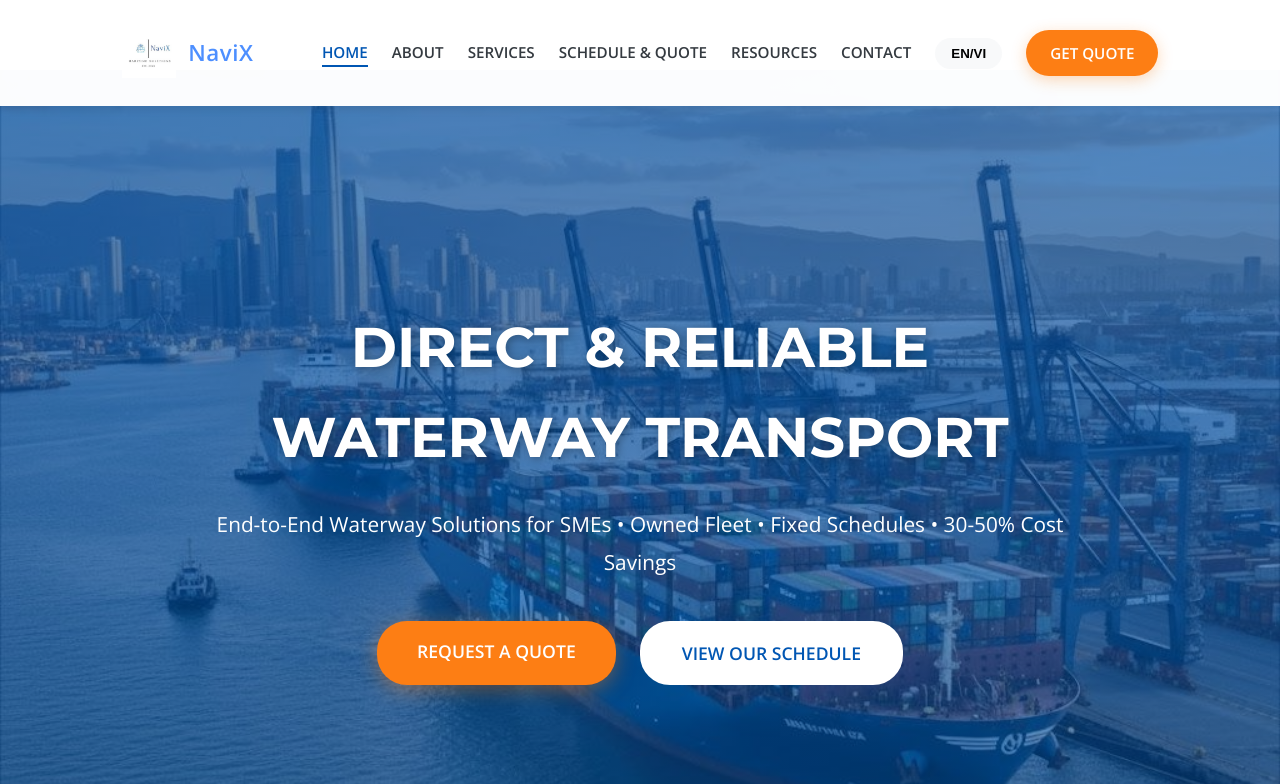
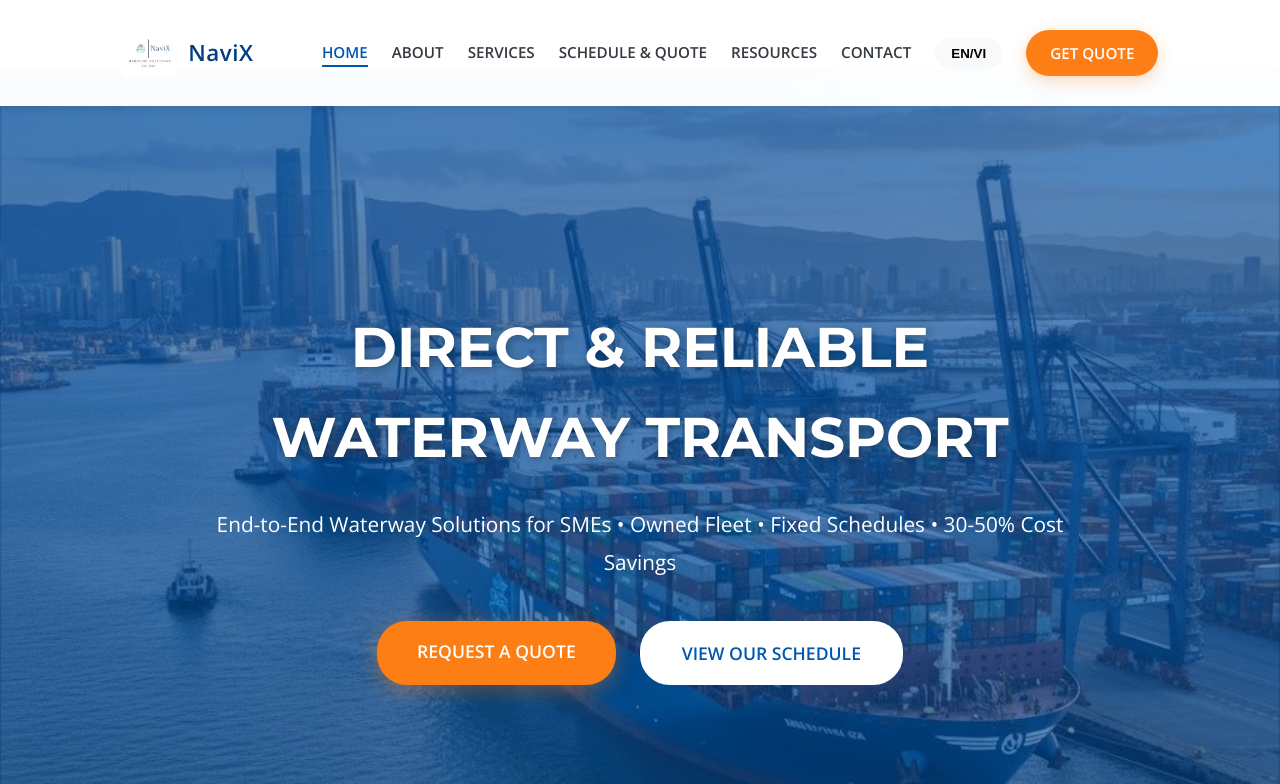
Before and after one commit to nlakhoa123/navix-website, a plain HTML site: page index.html in a window 1280 px wide. Shown: the top 784 px of the page. Drawn offline with nearby package versions, Linux system fonts and the light colour scheme.

Commit message:
Update styles.css

```diff
--- a/styles.css
+++ b/styles.css
@@ -57,13 +57,14 @@ nav {
     gap: 12px;
     font-size: 1.4rem;
     font-weight: 800;
-    color: var(--secondary-blue);
+    color: #003D82;
     text-decoration: none;
 }
 
 .logo span {
     font-weight: 900;
     letter-spacing: 0.5px;
+    color: #003D82;
 }
 
 .logo img {
```
